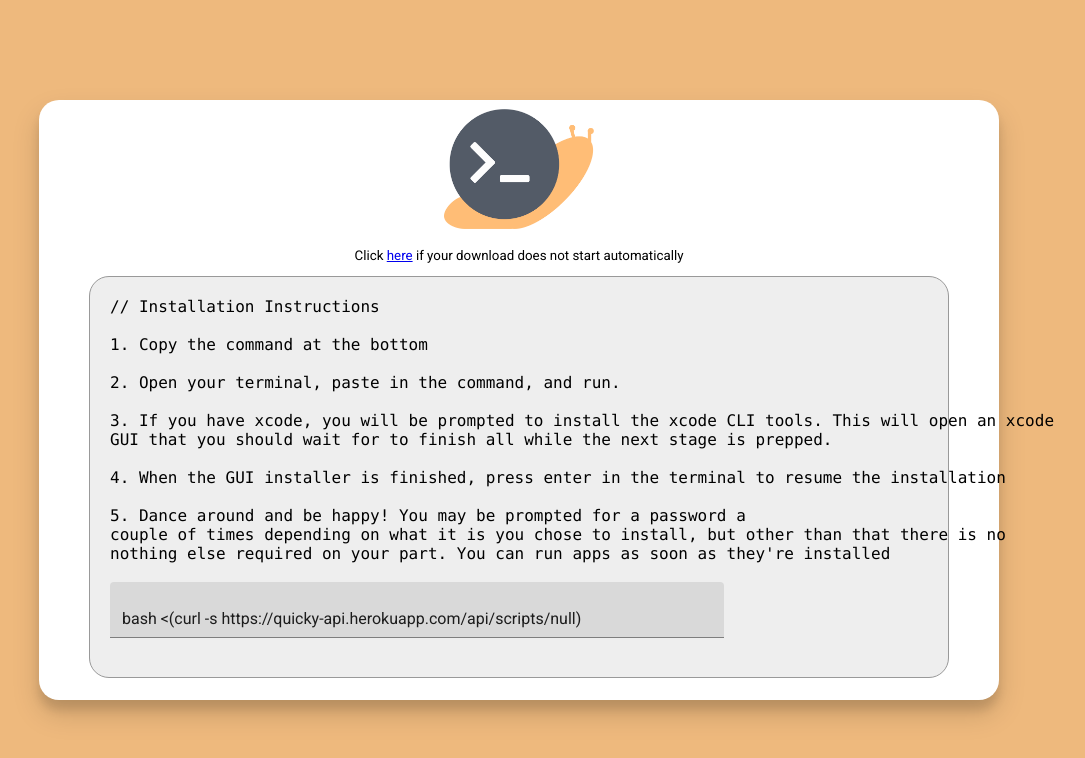
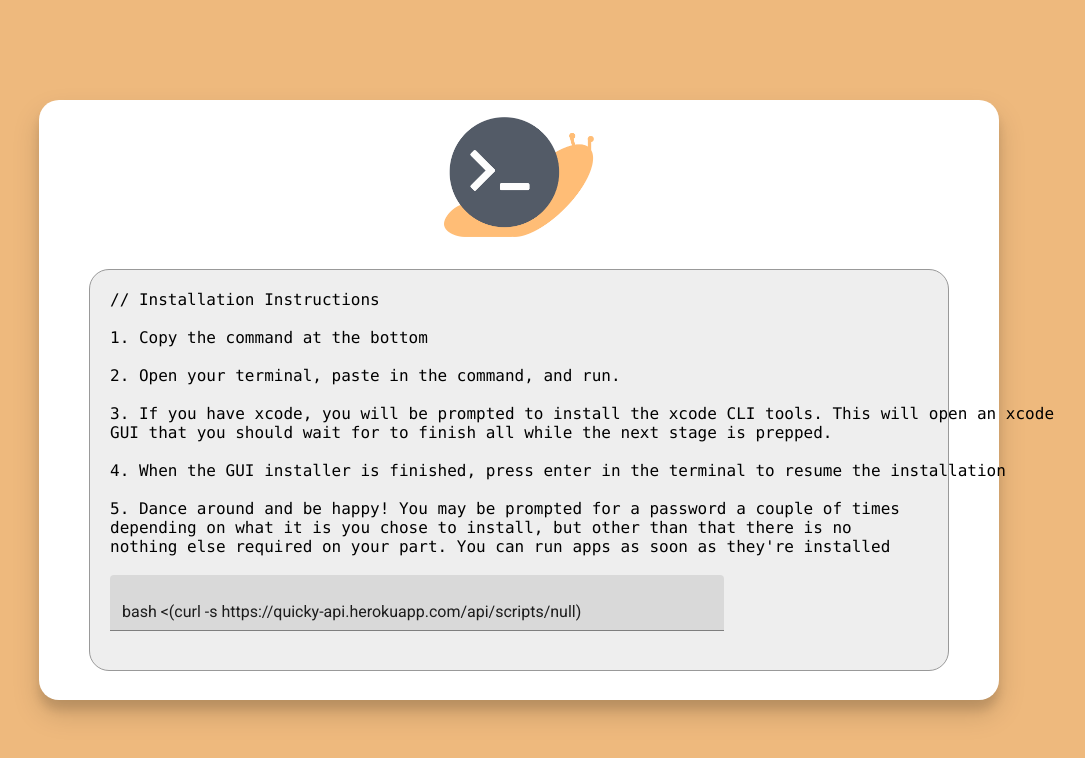
Before and after one commit to quicky-dev/web, a React (Create React App) app: page /setup in a window 1280 px wide. Shown: the top 758 px of the page, without its empty margins (121-1206 px from the left). Built offline with nearby package versions, Linux system fonts and the light colour scheme.

Commit message:
[fix] remove install link

```diff
--- a/src/App.js
+++ b/src/App.js
@@ -47,6 +47,4 @@ class App extends Component {
   }
 }
 
-
-
 export default App;
--- a/src/download/Download.js
+++ b/src/download/Download.js
@@ -21,7 +21,6 @@ function Download(props) {
         <div className="Download">
             <img id="dl-logo" src={logo} className="App-logo" alt="logo" />
             <br></br>
-            <sub>Click <a href="#!">here</a> if your download does not start automatically</sub>
         </div>
         <div className="Instructions">
             <pre>
@@ -37,8 +36,8 @@ function Download(props) {
                     <br /><br />
                     4. When the GUI installer is finished, press enter in the terminal to resume the installation
                     <br /><br />
-                    5. Dance around and be happy! You may be prompted for a password a
-                    <br />couple of times depending on what it is you chose to install, but other than that there is no
+                    5. Dance around and be happy! You may be prompted for a password a couple of times
+                    <br />depending on what it is you chose to install, but other than that there is no
                     <br />nothing else required on your part. You can run apps as soon as they're installed
                     <br /><br />
                     <FilledInput underline style={{ width: '75%' }} value={`bash <(curl -s https://quicky-api.herokuapp.com/api/scripts/${sessionStorage.getItem('filePath')})`} />
```
